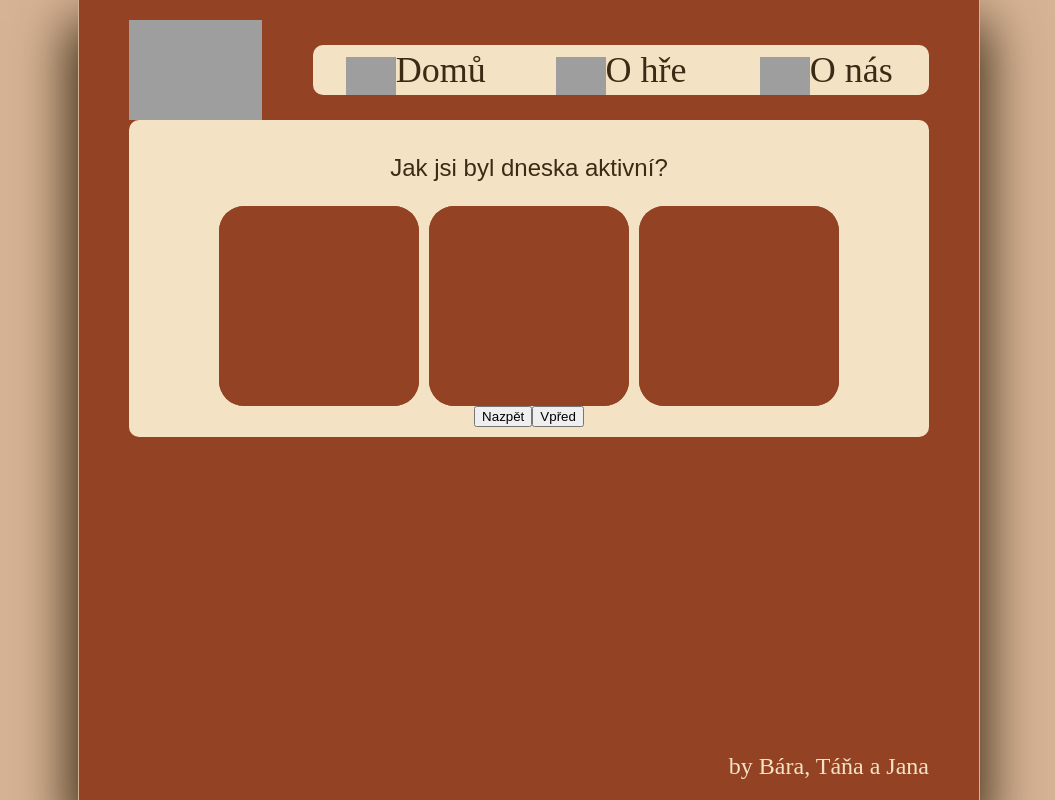
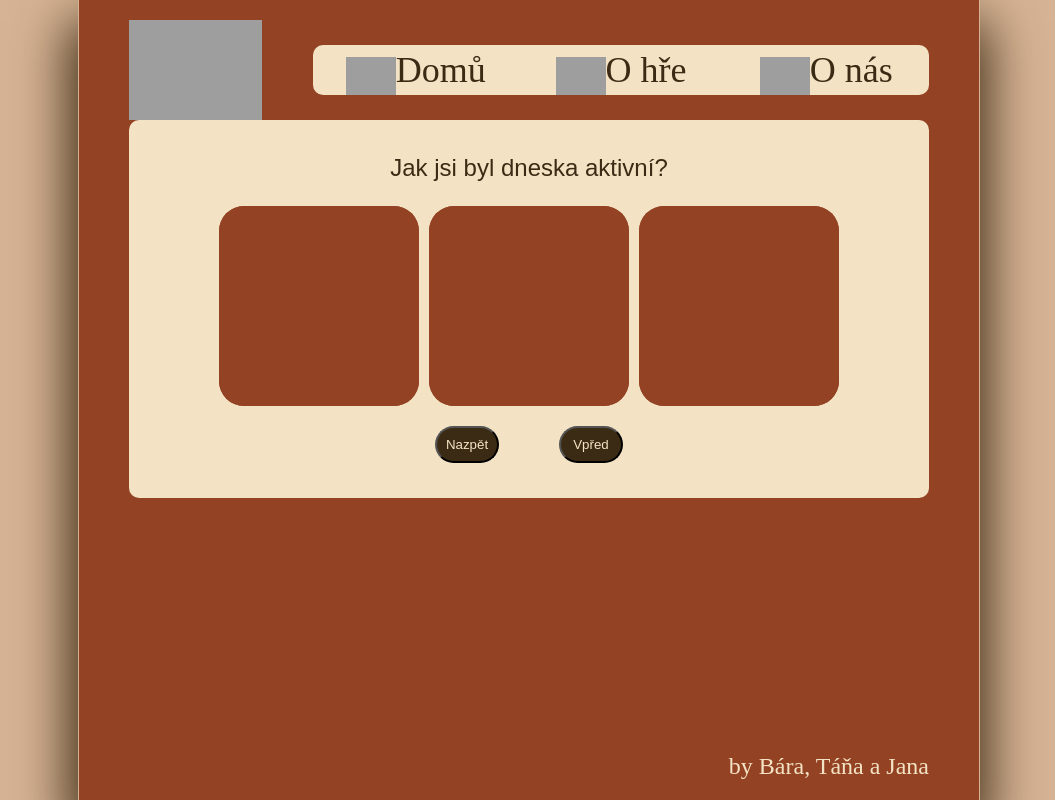
Before and after one commit to TatianaKohoutova/IndecisiveSquirrel, a React (Vite) app: page /questionForm/1 in a window 1280 px wide. Shown: the whole page, without its empty margins (111-1166 px from the left). Built offline with nearby package versions, Linux system fonts and the light colour scheme; grey boxes are pictures that could not be loaded; a web font is replaced by a local one.

Commit message:
button component added

```diff
--- /dev/null
+++ b/src/pages/Components/Button/index.jsx
@@ -0,0 +1,9 @@
+import './style.css'
+
+export const Button = ({ ariaLabel, handleClick, name }) => {
+    return (
+        <button className="btn" aria-label={ariaLabel} onClick={handleClick}>
+            {name}
+        </button>
+    )
+}
--- /dev/null
+++ b/src/pages/Components/Button/style.css
@@ -0,0 +1,14 @@
+.btn {
+  margin: 20px 30px 25px 30px;
+  color: #F3E3C4;
+  background-color: #3C2B14;
+  width: 5vw;
+  height: 37px;
+  border-radius: 45px;
+  text-align: center;
+  text-decoration: none;
+}
+
+.btn:hover {
+  color: azure;
+}
--- a/src/pages/QuestionForm/index.jsx
+++ b/src/pages/QuestionForm/index.jsx
@@ -1,5 +1,6 @@
 import { useNavigate, useParams } from 'react-router-dom'
 import { AnswerCard } from '../Components/AnswerCard'
+import { Button } from '../Components/Button'
 import { questions } from './const'
 import { useState } from 'react'
 import './style.css'
@@ -8,6 +9,16 @@ const defaultState = { type: null, activity: null, isLowCost: null }
 
 export const QuestionForm = () => {
     const { questionId } = useParams()
+    const handleForwardClick = () => {
+        if (Number(questionId) === questionsCount) {
+            navigate('/recepy')
+        } else {
+            navigate('/questionForm/' + (Number(questionId) + 1))
+        }
+    }
+    const handleBackwardClick = () => {
+        navigate('/questionForm/' + (Number(questionId) - 1))
+    }
 
     const { title, options, id } = questions[questionId]
     const [state, setState] = useState(defaultState)
@@ -33,29 +44,9 @@ export const QuestionForm = () => {
                 ))}
             </div>
             {Number(questionId) === 0 ? null : (
-                <button
-                    className="button_back"
-                    aria-label="Předchozí"
-                    onClick={() => {
-                        navigate('/questionForm/' + (Number(questionId) - 1))
-                    }}
-                >
-                    Nazpět{' '}
-                </button>
+                <Button ariaLabel={'Předchozí otázka'} name={'Nazpět'} handleClick={handleBackwardClick} />
             )}
-            <button
-                className="button_forward"
-                aria-label="Nadcházející"
-                onClick={() => {
-                    if (Number(questionId) === questionsCount) {
-                        navigate('/recepy')
-                    } else {
-                        navigate('/questionForm/' + (Number(questionId) + 1))
-                    }
-                }}
-            >
-                Vpřed
-            </button>
+            <Button ariaLabel={'Další otázka'} name={'Vpřed'} handleClick={handleForwardClick} />
         </div>
     )
 }
```
